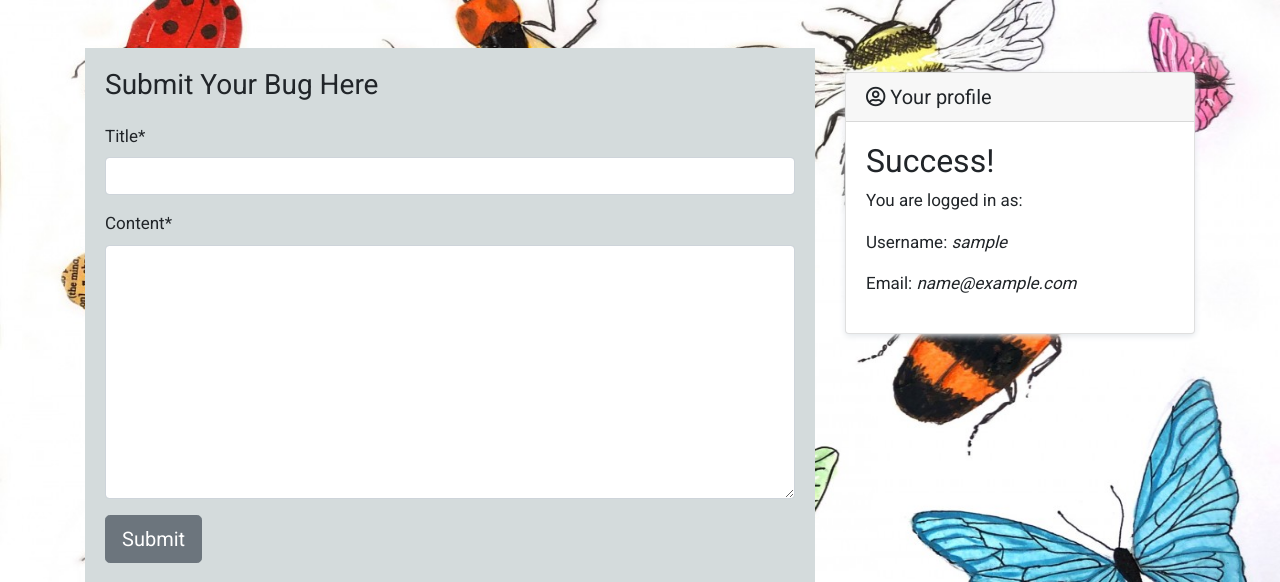
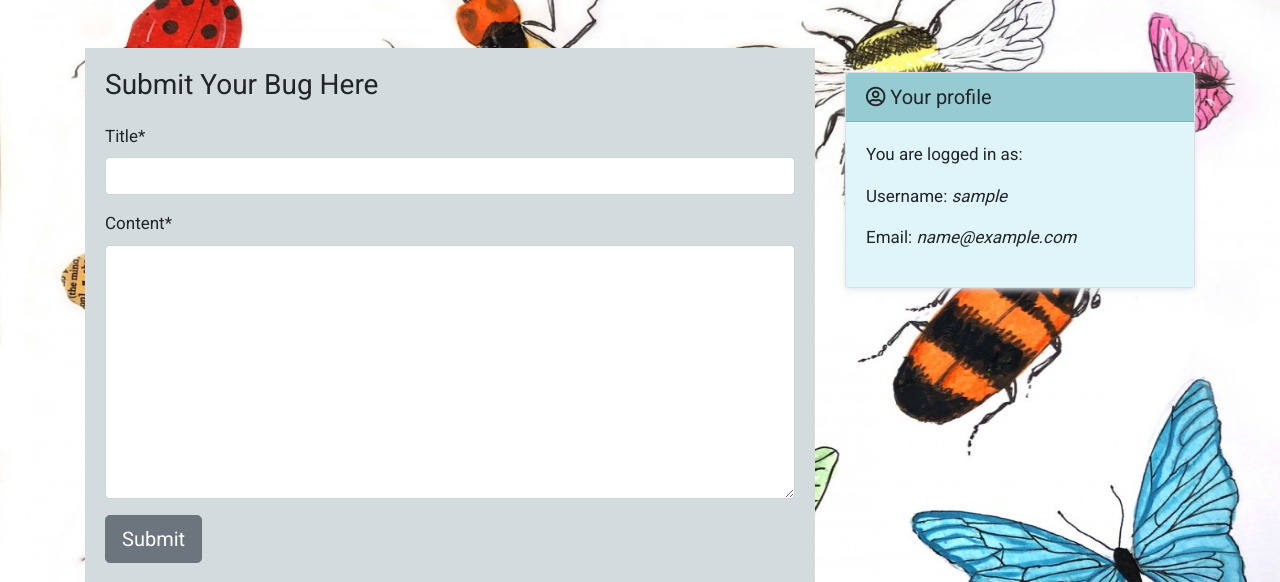
Before and after one commit to marius1989D/milestone-project-final, a Django app: page /bugs/bug_add/ in a window 1280 px wide. Shown: the part 65-647 px from the top of the page. Run offline with Django 3.2, Linux system fonts and the light colour scheme; the visitor is signed in with stand-in values (Sample User, id 1); some libraries are stand-ins or nearby versions.

Commit message:
customized sidebar to diplay user information

```diff
--- a/templates/sidebar.html
+++ b/templates/sidebar.html
@@ -3,16 +3,11 @@
 <!-- Sidebar Widgets Column -->
 <div class="col-md-4 float-right ">
 <div class="card my-4">
-        <h5 class="card-header"><i class="far fa-user-circle"></i>   Your profile</h5>
-    <div class="card-body">
-
-
-    	<h2>Success!</h2>
+    <h5 class="card-header card-head-cust"><i class="far fa-user-circle"></i>   Your profile</h5>
+    <div class="card-body card-body-cust">
     	<p>You are logged in as: </p>
     	<p>Username: <i>{{ user.username }}</i></p>
     	<p>Email: <i>{{ user.email }}</i></p>
-
-
     </div>
 </div>
 </div>
```
